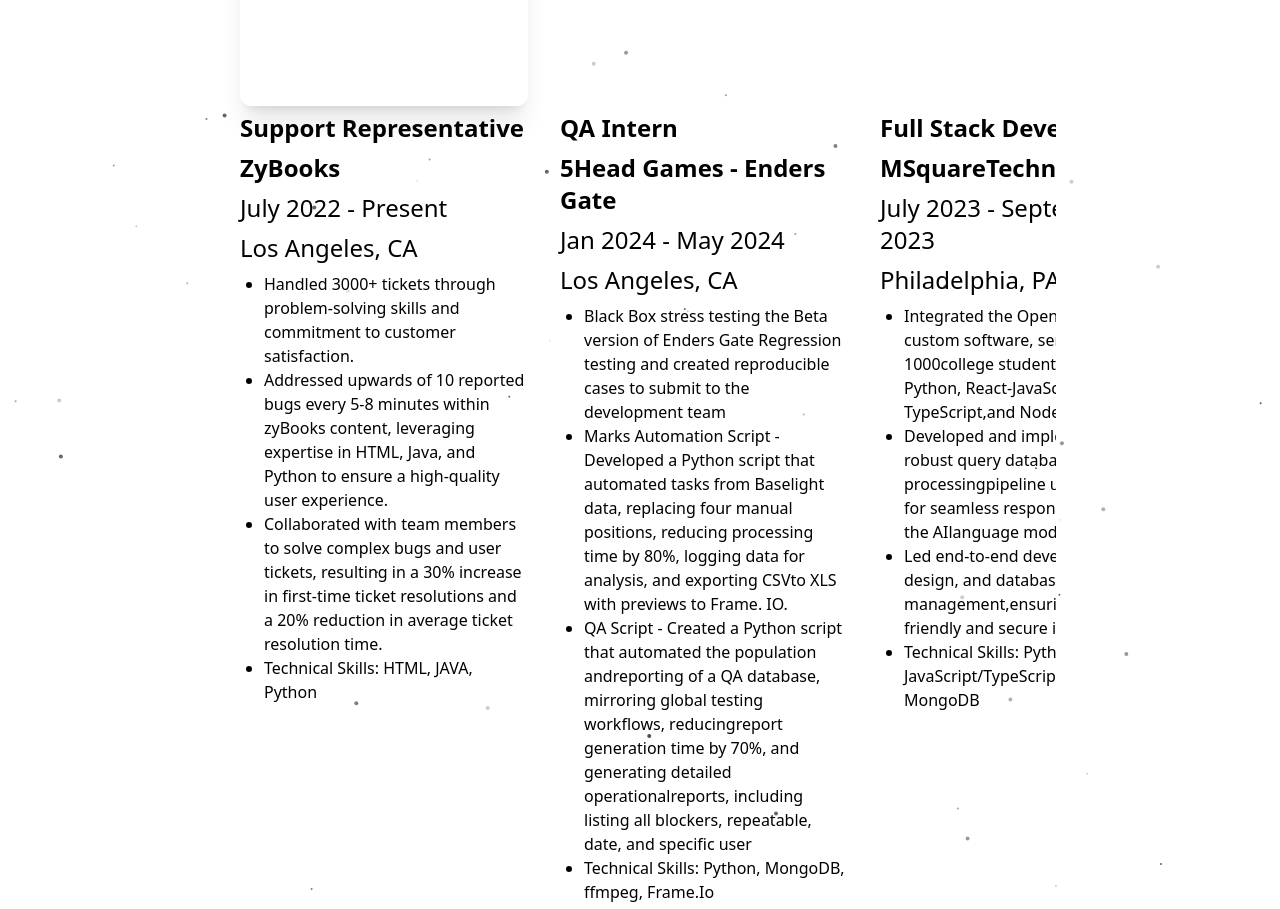
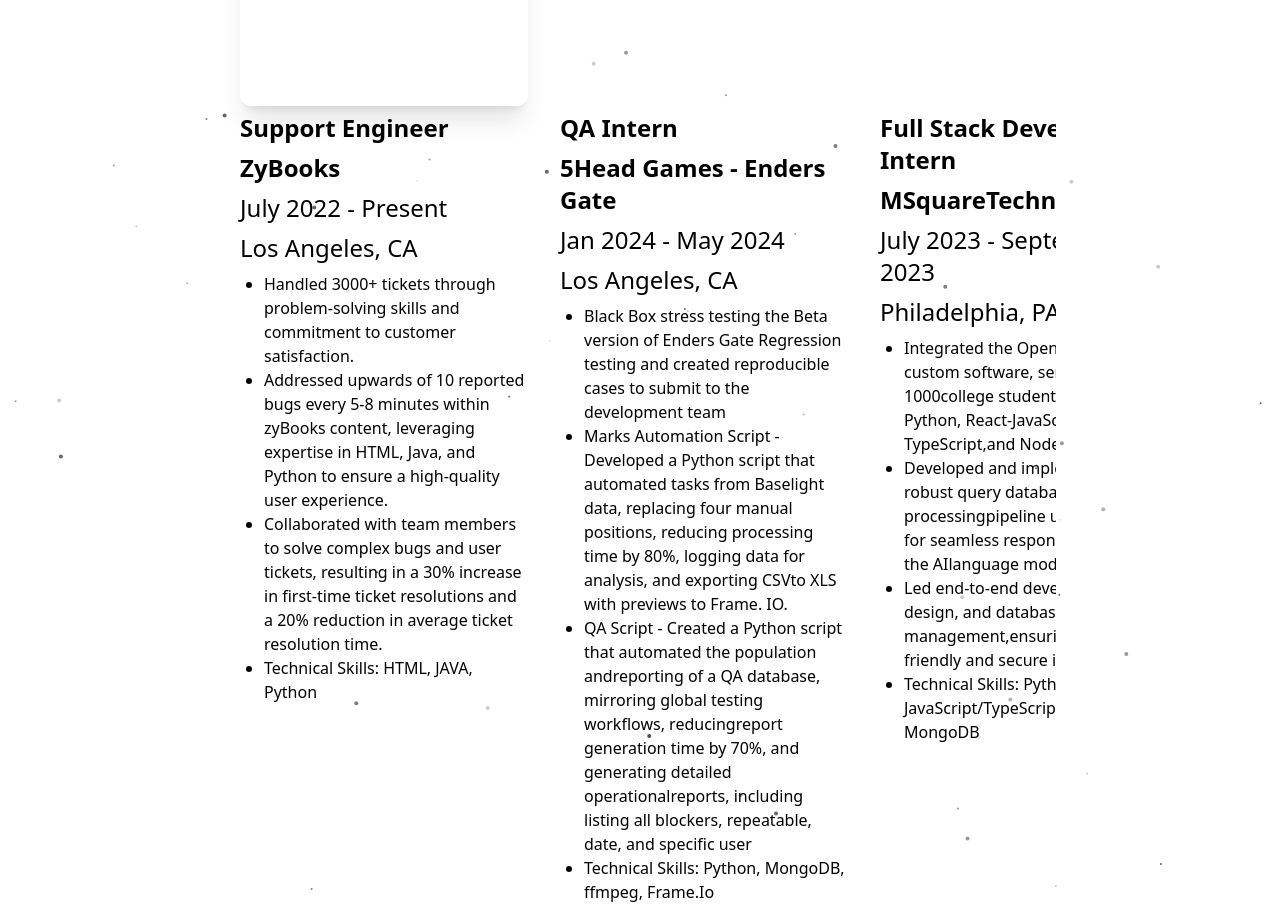
Before and after one commit to JaiKorisal/portfolio-jaikorisal, a Next.js app: page / in a window 1280 px wide. Shown: the part 2506-3415 px from the top of the page. Built offline with nearby package versions, Linux system fonts and the light colour scheme.

Commit message:
Update ExperiencesSection.tsx

```diff
--- a/components/ExperiencesSection.tsx
+++ b/components/ExperiencesSection.tsx
@@ -6,7 +6,7 @@
 
 const experiences = [
   {
-    role: "Support Representative",
+    role: "Support Engineer",
     name: "ZyBooks",
     date: "July 2022 - Present",
     place: "Los Angeles, CA",
@@ -37,7 +37,7 @@
     image: "/QA.png",
   },
   {
-    role: "Full Stack Developer",
+    role: "Full Stack Developer - Intern",
     name: "MSquareTechnologies.Inc",
     date: "July 2023 - September 2023",
     place: "Philadelphia, PA",
```
